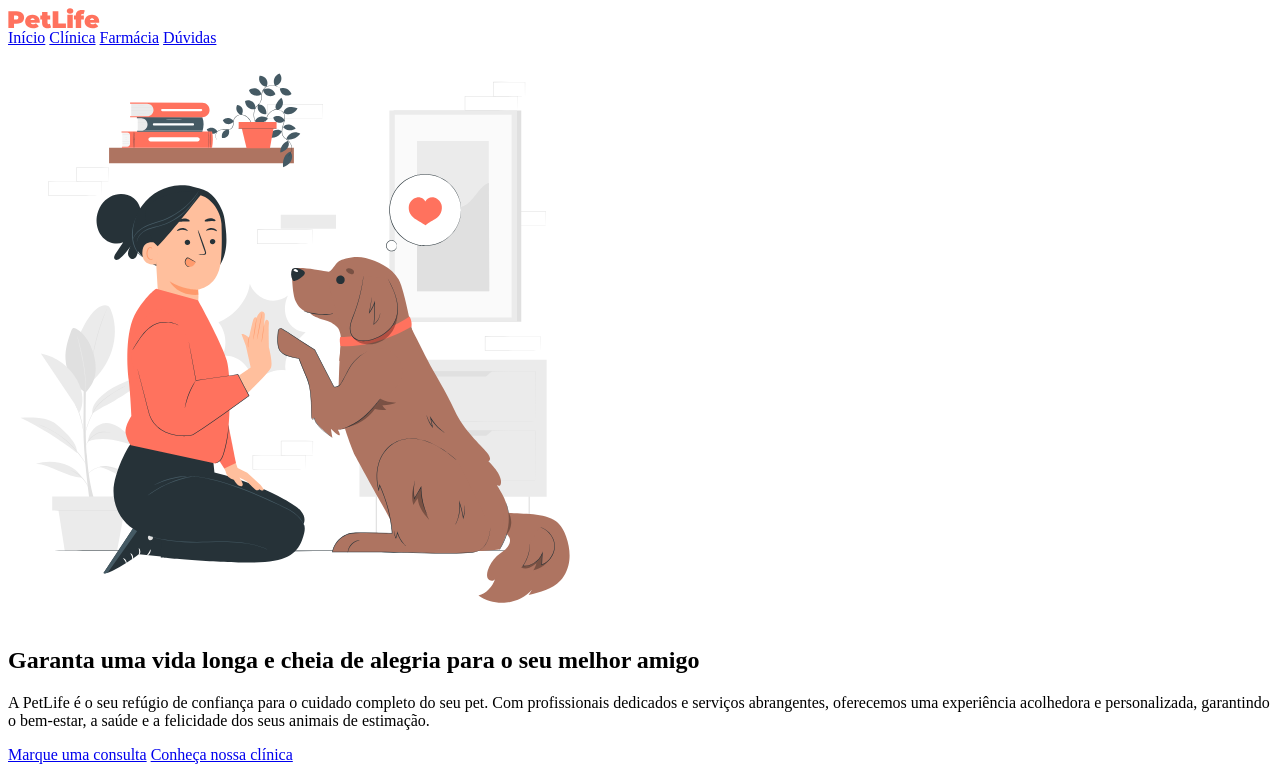
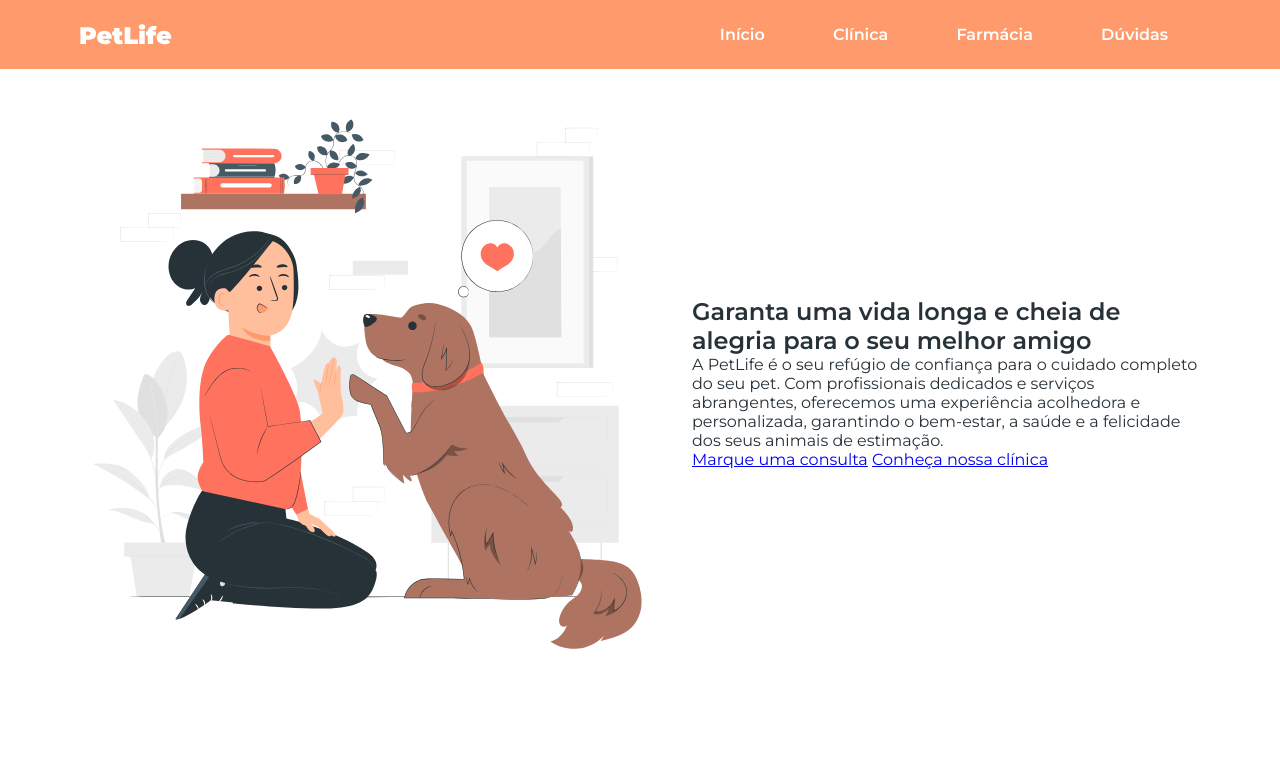
Before and after one commit to JoaoFlaviomp/PetLife, a plain HTML site: page index.html in a window 1280 px wide. Shown: the top 781 px of the page. Drawn offline with Linux system fonts and the light colour scheme.

Commit message:
terceiro commit

```diff
--- /dev/null
+++ b/index.css
@@ -0,0 +1,37 @@
+*{
+    box-sizing: border-box;
+    font-family: 'Montserrat', sans-serif;
+    margin: 0;
+    padding: 0;
+}
+
+body{
+    color: #263138
+}
+
+header{
+    background-color: #FF9A6C;
+    display: flex;
+    align-items: center;
+    justify-content: space-between;
+    padding-left: 80px;
+    padding-right: 80px;
+    padding-top:24px;
+    padding-bottom: 24px;
+}
+
+header nav a{
+    color: #FFFFFF;
+    font-weight: 600;
+    padding: 32px;
+    text-decoration: none;
+}
+
+#inicio{
+    display: flex;
+    align-items: center;
+    gap: 32px;
+    /* topo, direita, baixo, esquerda */
+    padding: 24px 80px 128px 80px;
+    position: relative;
+}
--- a/index.html
+++ b/index.html
@@ -3,12 +3,18 @@
 <head>
     <title>PetLife</title>
     <meta name = "description" content="Garanta uma vida longa e cheia de alegria para o seu melhor amigo">
+
+    <link rel="stylesheet" href="index.css">
+    <link rel="preconnect" href="https://fonts.googleapis.com">
+    <link rel="preconnect" href="https://fonts.gstatic.com" crossorigin>
+    <link href="https://fonts.googleapis.com/css2?family=Montserrat:wght@400;600&display=swap"
+     rel="stylesheet">
 </head>
 
 <body>
     <header>
         <a href="index.html">
-            <img src="img/logo.svg" alt="PetLife">
+            <img src="img/logo-white.svg" alt="PetLife">
         </a>
 
         <nav>
```
